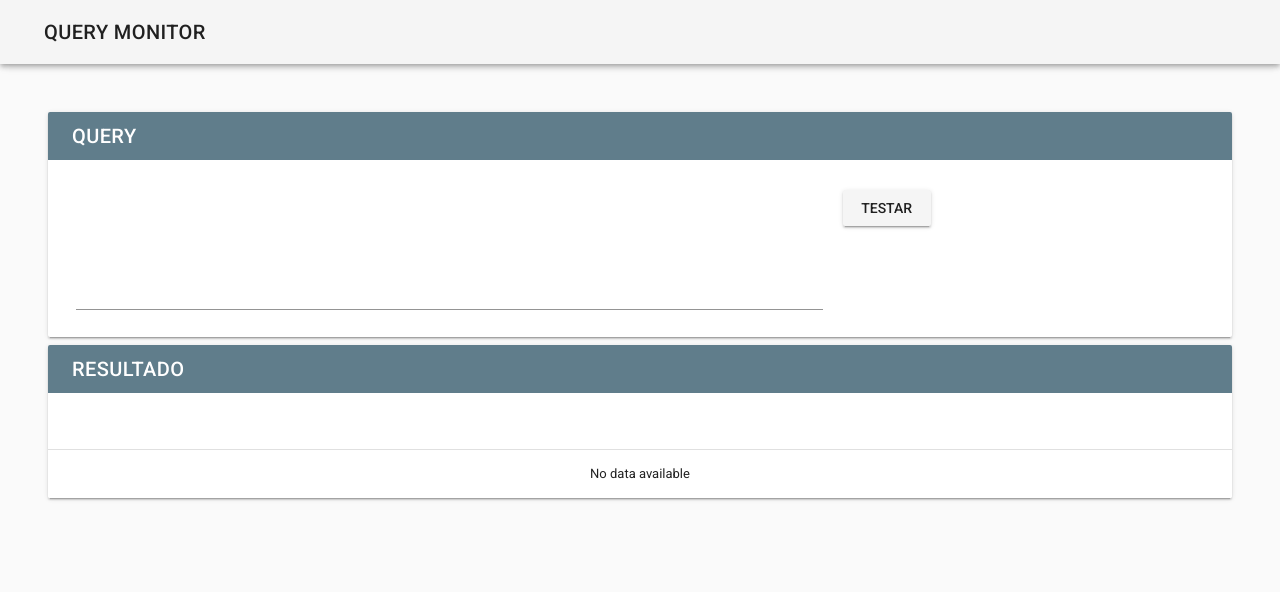
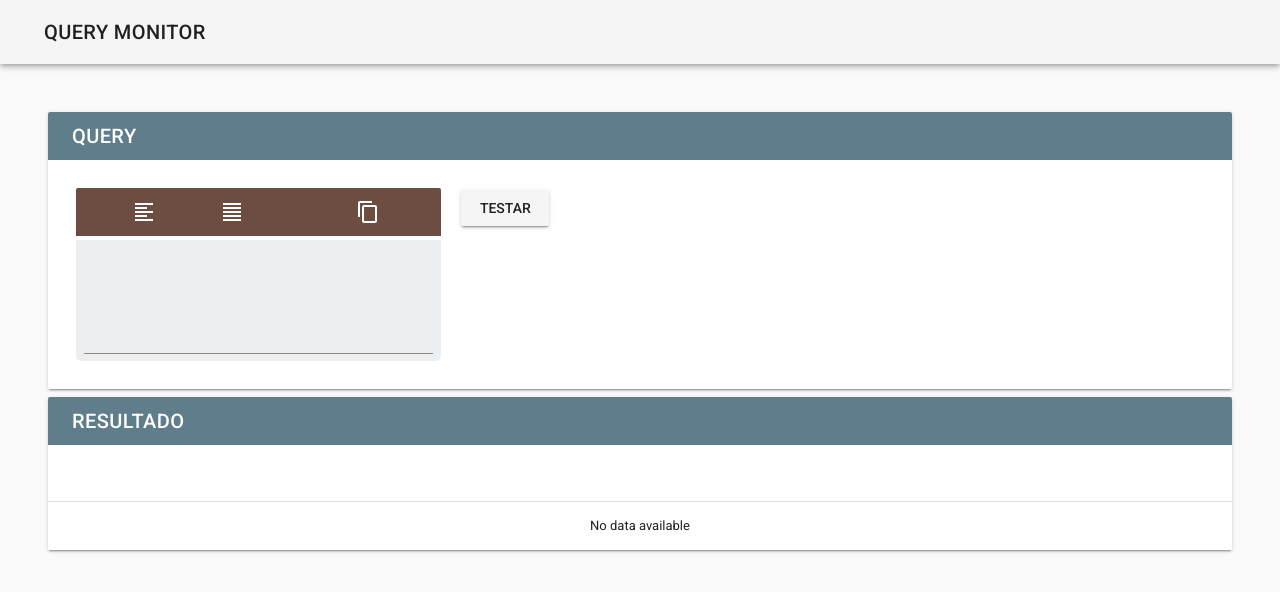
Before and after one commit to JonKoala/querymonitor-client, a Vue app: page / in a window 1280 px wide. Shown: the top 592 px of the page. Built offline with nearby package versions, Linux system fonts and the light colour scheme.

Commit message:
adiciona component para edicao de queries

```diff
--- a/package.json
+++ b/package.json
@@ -11,8 +11,10 @@
   },
   "dependencies": {
     "axios": "^0.18.0",
+    "copy-to-clipboard": "^3.0.8",
     "express": "^4.16.3",
     "js-yaml": "^3.11.0",
+    "sql-formatter": "^2.2.0",
     "vue": "^2.5.16",
     "vue-axios": "^2.0.2",
     "vue-router": "^3.0.1",
--- /dev/null
+++ b/src/components/QueryEditor.vue
@@ -0,0 +1,98 @@
+<template>
+  <v-container>
+    <v-toolbar dense dark card color="brown darken-1">
+      <v-toolbar-items>
+        <v-tooltip top class="tool-btn">
+          <v-btn v-on:click="indentQuery()" flat slot="activator">
+            <v-icon>format_align_left</v-icon>
+          </v-btn>
+          <span>Indentar</span>
+        </v-tooltip>
+        <v-tooltip top class="tool-btn">
+          <v-btn v-on:click="inlineQuery()" flat slot="activator">
+            <v-icon>format_align_justify</v-icon>
+          </v-btn>
+          <span>Alinhar</span>
+        </v-tooltip>
+        <v-tooltip top class="ml-5 tool-btn">
+          <v-btn v-on:click="copyQuery()" flat slot="activator">
+            <v-icon>content_copy</v-icon>
+          </v-btn>
+          <span>Copiar</span>
+        </v-tooltip>
+        <v-tooltip top class="tool-btn">
+          <v-btn v-on:click="clearQuery()" flat slot="activator">
+            <v-icon>delete</v-icon>
+          </v-btn>
+          <span>Limpar</span>
+        </v-tooltip>
+      </v-toolbar-items>
+    </v-toolbar>
+    <v-text-field v-model="query" multi-line hide-details no-resize class="editor pa-2 blue-grey lighten-5"></v-text-field>
+  </v-container>
+</template>
+
+<script>
+import copyToClipboard from 'copy-to-clipboard'
+import sqlFormatter from 'sql-formatter'
+
+import RegexCollection from 'services/regex.collection'
+
+export default {
+  name: 'QueryEditor',
+  props: {
+    value: { type: String }
+  },
+  data () {
+    return {
+      query: null
+    };
+  },
+  created () {
+    this.query = this.value;
+  },
+  methods: {
+    indentQuery() {
+      this.query = (this.query) ? sqlFormatter.format(this.query) : null;
+    },
+    inlineQuery(query) {
+      var toInline = query || this.query;
+
+      toInline = (toInline) ? toInline.replace(RegexCollection.newline, ' ').replace(RegexCollection.unquotedSpaces, ' ') : null;
+
+      if (query)
+        return toInline;
+      else
+        this.query = toInline;
+    },
+    copyQuery() {
+      copyToClipboard(this.query);
+    },
+    clearQuery() {
+      this.copyQuery();
+      this.query = null;
+    }
+  },
+  watch: {
+    query: function(val) {
+      this.$emit('input', this.inlineQuery(this.query));
+    }
+  }
+}
+</script>
+
+<style scoped>
+
+  .btn {
+    min-width: 0px;
+  }
+
+  .editor {
+    border-radius: 0px 0px 5px 5px;
+  }
+
+  .editor >>> .input-group__details {
+    display: none;
+  }
+
+</style>
--- /dev/null
+++ b/src/services/regex.collection.js
@@ -0,0 +1,4 @@
+export default {
+  newline: /(?:\r\n|\r|\n)/g,
+  unquotedSpaces: /\s+(?=(?:[^']*'[^']*')*[^']*$)/g // avoid spaces inside quotes
+}
--- a/src/views/QueryCreation.vue
+++ b/src/views/QueryCreation.vue
@@ -8,10 +8,10 @@
           </v-toolbar>
           <v-container fluid grid-list-md fill-height>
             <v-layout row wrap>
-              <v-flex class="pa-2" xs8>
-                <v-text-field v-model="query" multi-line hide-details no-resize></v-text-field>
+              <v-flex xs4>
+                <query-editor v-model="query" class="pa-1"></query-editor>
               </v-flex>
-              <v-flex xs4>
+              <v-flex xs6>
                 <v-btn v-on:click="testClicked()">TESTAR</v-btn>
               </v-flex>
             </v-layout>
@@ -31,7 +31,6 @@
               <td v-for="prop in Object.keys(props.item)" >{{ props.item[prop] }}</td>
             </template>
           </v-data-table>
-          </v-data-table>
         </v-card>
       </v-flex>
     </v-layout>
@@ -41,8 +40,13 @@
 <script>
 import ApiService from 'services/api.service'
 
+import QueryEditor from 'components/QueryEditor'
+
 export default {
   name: 'QueryCreation',
+  components: {
+    QueryEditor
+  },
   data () {
     return {
       query: null,
@@ -56,9 +60,7 @@ export default {
       if (!this.query)
         return;
 
-      var query = this.query.replace(/(?:\r\n|\r|\n)/g, ' ');
-
-      ApiService.get(`select/${query}`).then(results => {
+      ApiService.get(`select/${this.query}`).then(results => {
         this.results = results;
         this.headers = Object.keys(results[0]).map((label) => {
           return {text: label.toUpperCase(), value: label};
--- a/webpack.config.js
+++ b/webpack.config.js
@@ -32,6 +32,7 @@ module.exports = {
   resolve: {
     alias: {
       'vue$': 'vue/dist/vue.esm.js',
+      'components': path.resolve(__dirname, './src/components'),
       'services': path.resolve(__dirname, './src/services'),
       'views': path.resolve(__dirname, './src/views'),
       '~': __dirname
```
Also changed, not shown: 1 other file (tests, documents, lock files or other folders).
